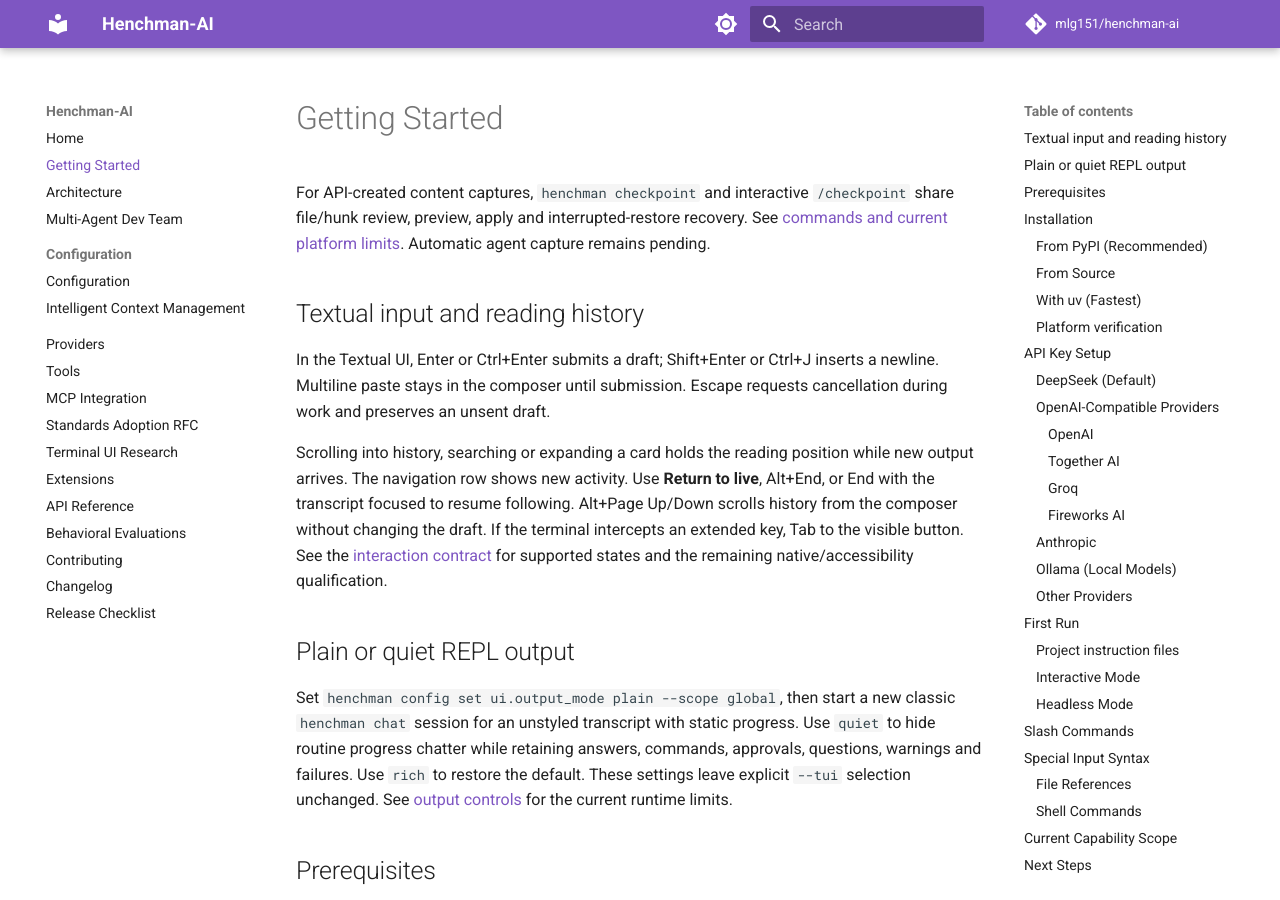
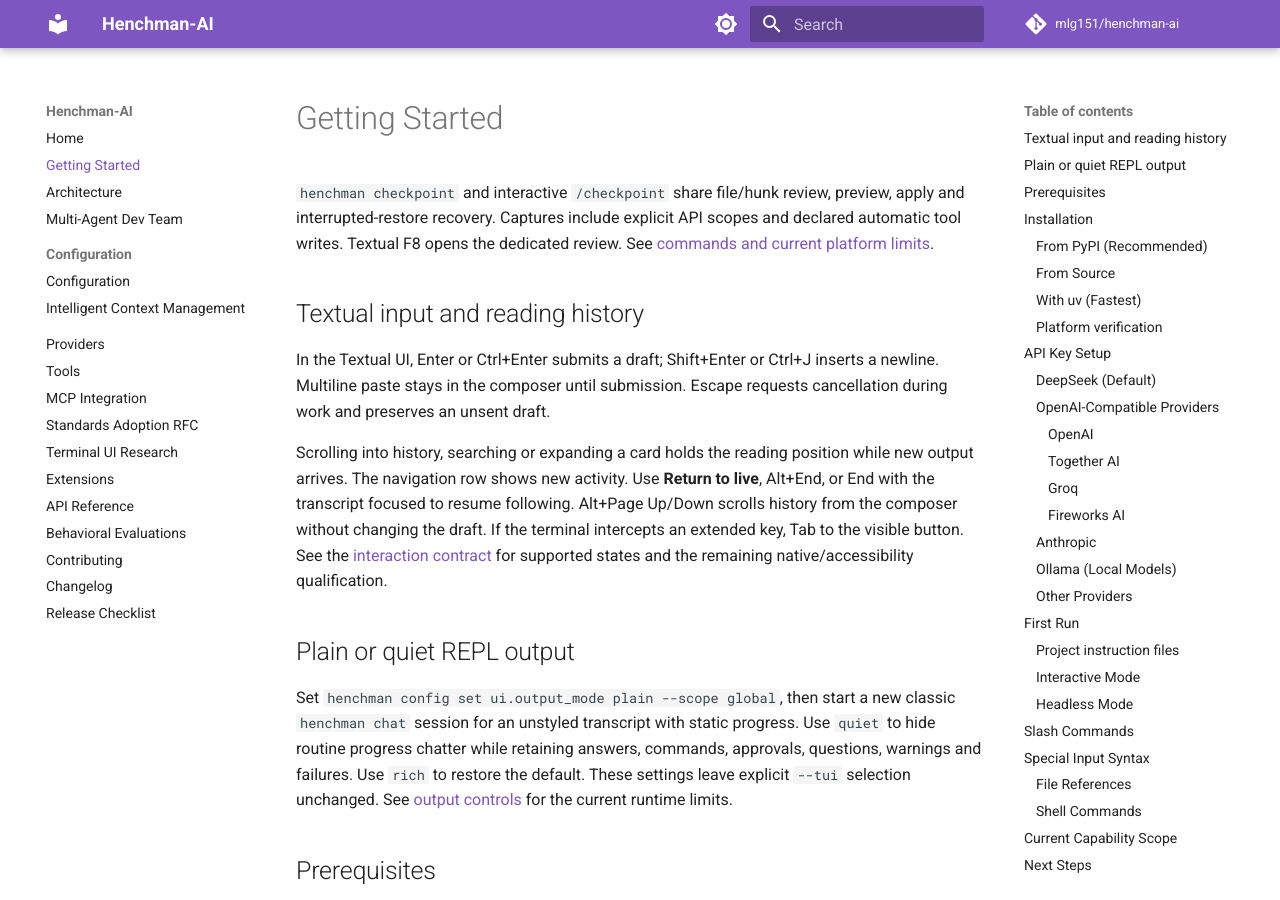
Before and after one commit to mlg151/henchman-ai, an MkDocs documentation site: the page built from docs/getting-started.md, in a window 1280 px wide and 900 px high. Built offline with MkDocs 1.6.1 and Material for MkDocs 9.7.7, drawn with Linux system fonts in a browser that asks for light colours; comment, search, counter and statistics services are not loaded.

Commit message:
Align checkpoint navigation docs with the implemented shared review

```diff
--- a/docs/getting-started.md
+++ b/docs/getting-started.md
@@ -1,9 +1,9 @@
 # Getting Started
 
-For API-created content captures, `henchman checkpoint` and interactive
-`/checkpoint` share file/hunk review, preview, apply and interrupted-restore
-recovery. See [commands and current platform limits](checkpoints.md#user-commands).
-Automatic agent capture remains pending.
+`henchman checkpoint` and interactive `/checkpoint` share file/hunk review,
+preview, apply and interrupted-restore recovery. Captures include explicit API
+scopes and declared automatic tool writes. Textual F8 opens the dedicated review.
+See [commands and current platform limits](checkpoints.md#user-commands).
 
 ## Textual input and reading history
 
```
Also changed, not shown: FEATURE_TODO.md (+1 -1 lines), TODOS.md (+3 -2 lines).
